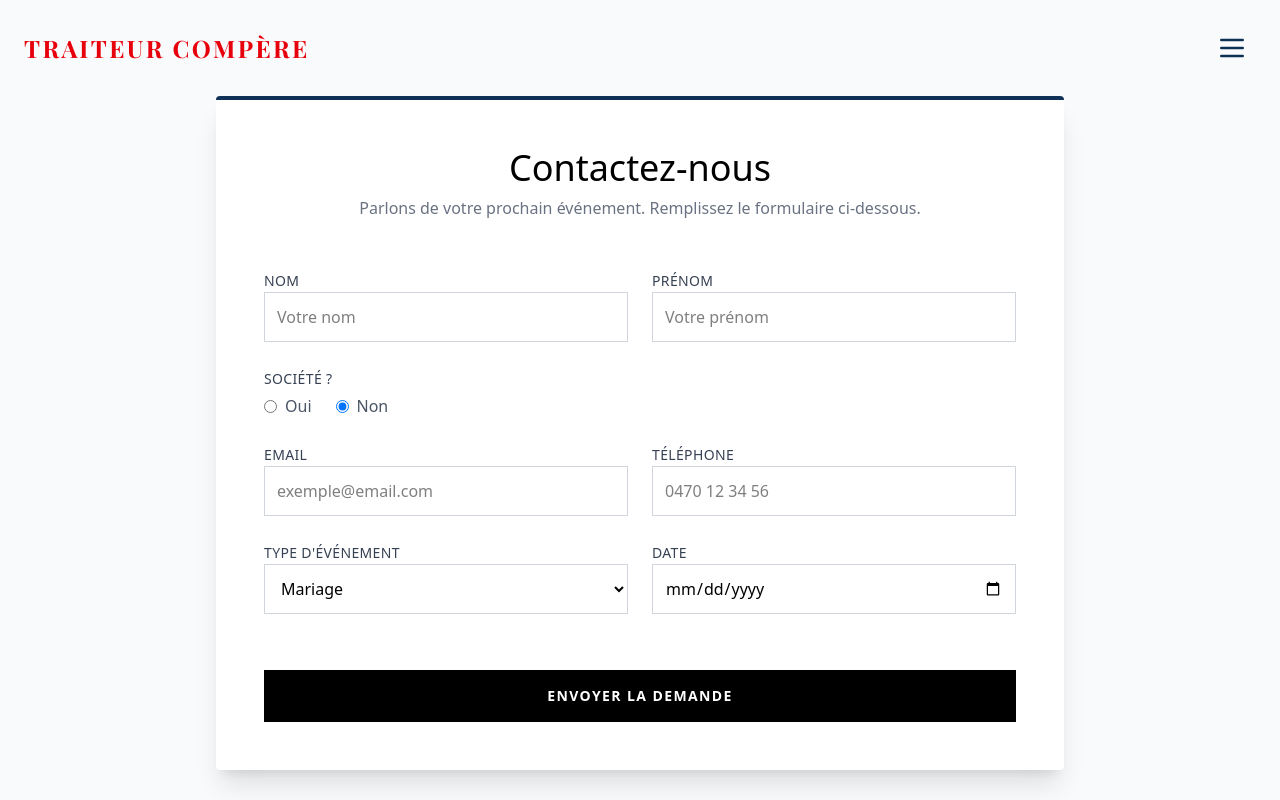
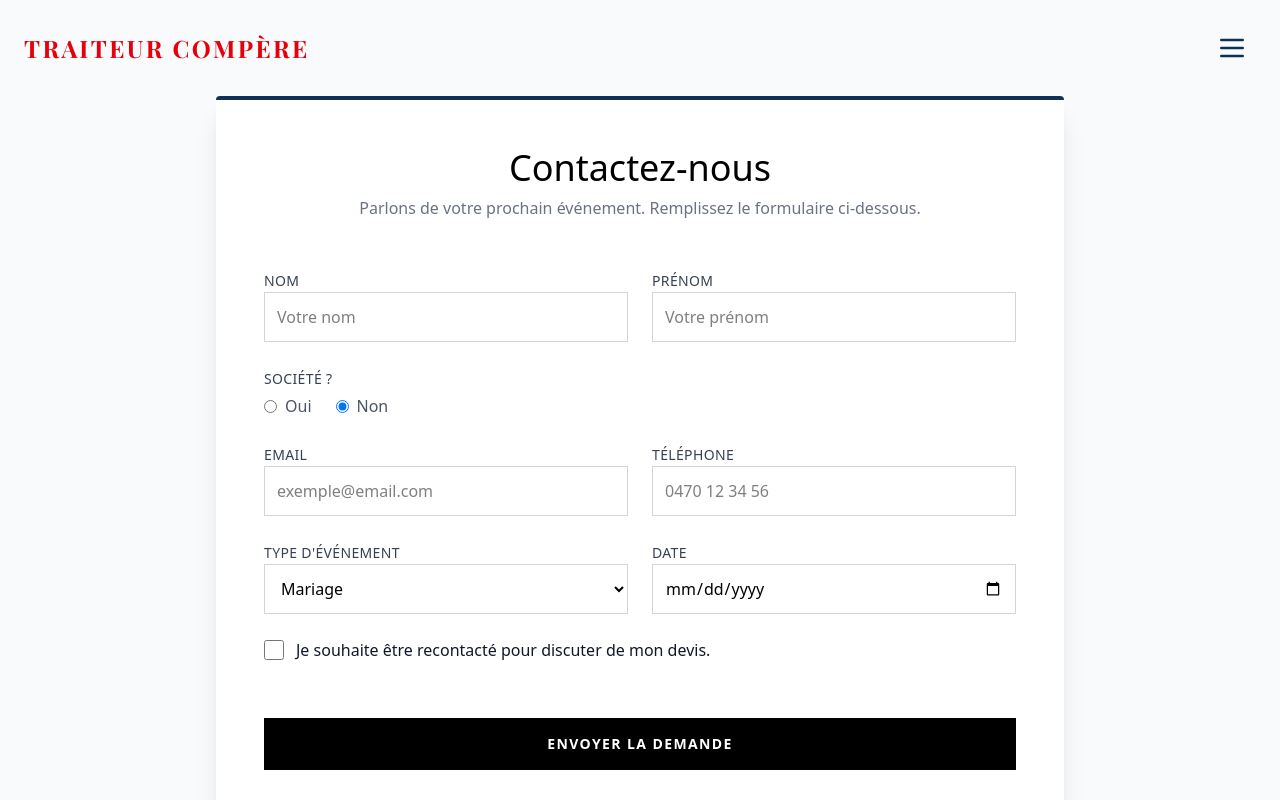
Before and after one commit to FlorianMeganck/traiteur-compere, a Next.js app: page /contact in a window 1280 px wide. Shown: the top 800 px of the page. Built offline with nearby package versions, Linux system fonts and the light colour scheme; a web font is replaced by a local one.

Commit message:
checkbox formulaire

```diff
--- a/app/contact/page.tsx
+++ b/app/contact/page.tsx
@@ -10,7 +10,8 @@ export default function Contact() {
         Mail: "",
         Tel: "",
         Type_Evenement: "Mariage",
-        Date: ""
+        Date: "",
+        Souhaite_etre_recontacte: "Non" // Default to Non (unchecked, but we'll use checked state for UI, value for submit)
     });
 
     const [errors, setErrors] = useState({
@@ -50,7 +51,13 @@ export default function Contact() {
     };
 
     const handleChange = (e: React.ChangeEvent<HTMLInputElement | HTMLSelectElement>) => {
-        const { name, value } = e.target;
+        const { name, value, type } = e.target;
+        const checked = (e.target as HTMLInputElement).checked;
+
+        if (type === "checkbox") {
+            setFormData(prev => ({ ...prev, [name]: checked ? "Oui" : "Non" }));
+            return;
+        }
 
         if (name === "Tel") {
             // Keep only numbers
@@ -255,6 +262,21 @@ export default function Contact() {
                             </div>
                         </div>
 
+                        <div className="flex items-center gap-3">
+                            <input
+                                type="checkbox"
+                                name="Souhaite_etre_recontacte"
+                                id="Souhaite_etre_recontacte"
+                                value="Oui"
+                                checked={formData.Souhaite_etre_recontacte === "Oui"}
+                                onChange={handleChange}
+                                className="w-5 h-5 text-primary border-gray-300 rounded focus:ring-primary cursor-pointer"
+                            />
+                            <label htmlFor="Souhaite_etre_recontacte" className="text-gray-900 font-medium cursor-pointer select-none">
+                                Je souhaite être recontacté pour discuter de mon devis.
+                            </label>
+                        </div>
+
                         <button
                             type="submit"
                             className="w-full bg-black text-white py-4 uppercase tracking-widest text-sm font-bold hover:bg-primary transition-colors duration-300 mt-8"
@@ -262,8 +284,8 @@ export default function Contact() {
                             Envoyer la demande
                         </button>
                     </form>
-                </div>
-            </div>
-        </main>
+                </div >
+            </div >
+        </main >
     );
 }
```
